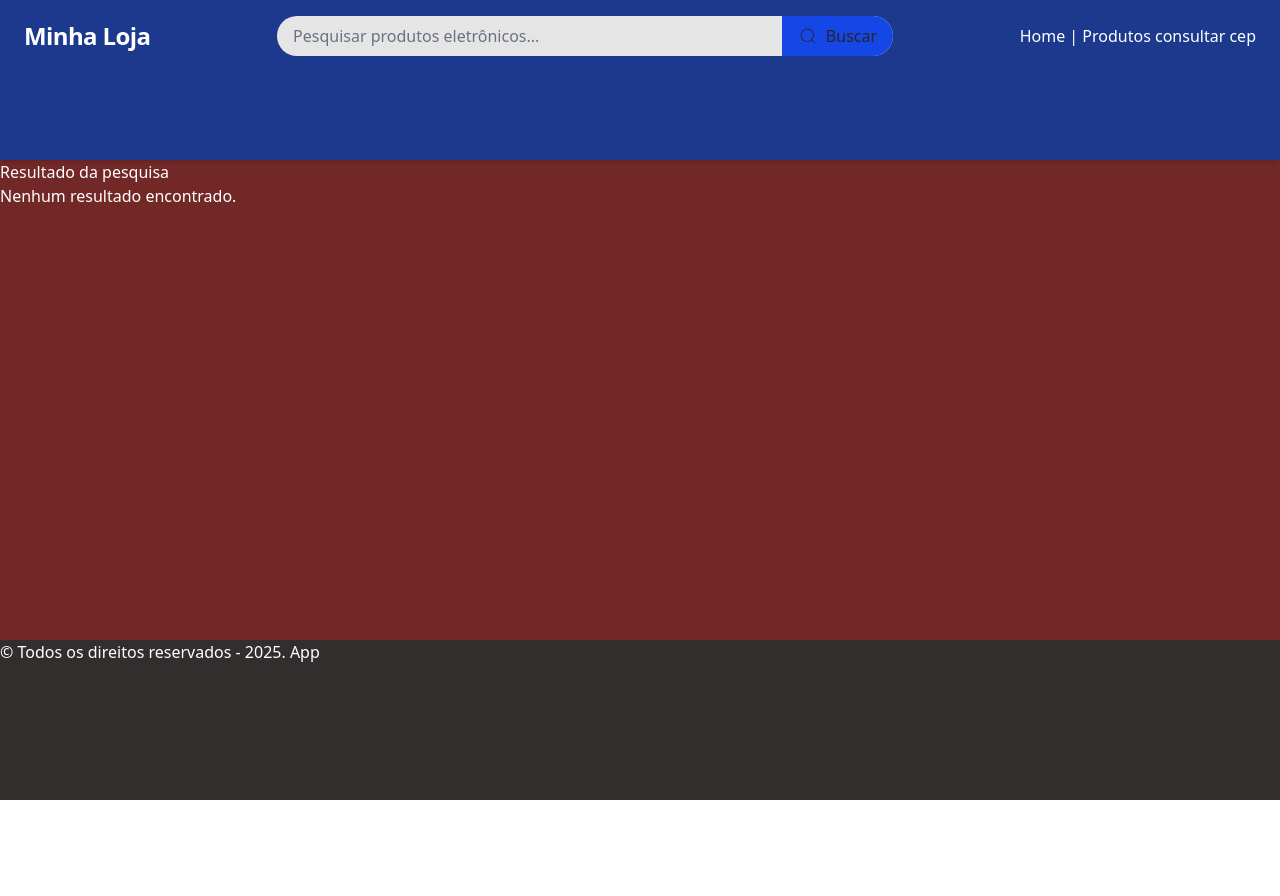
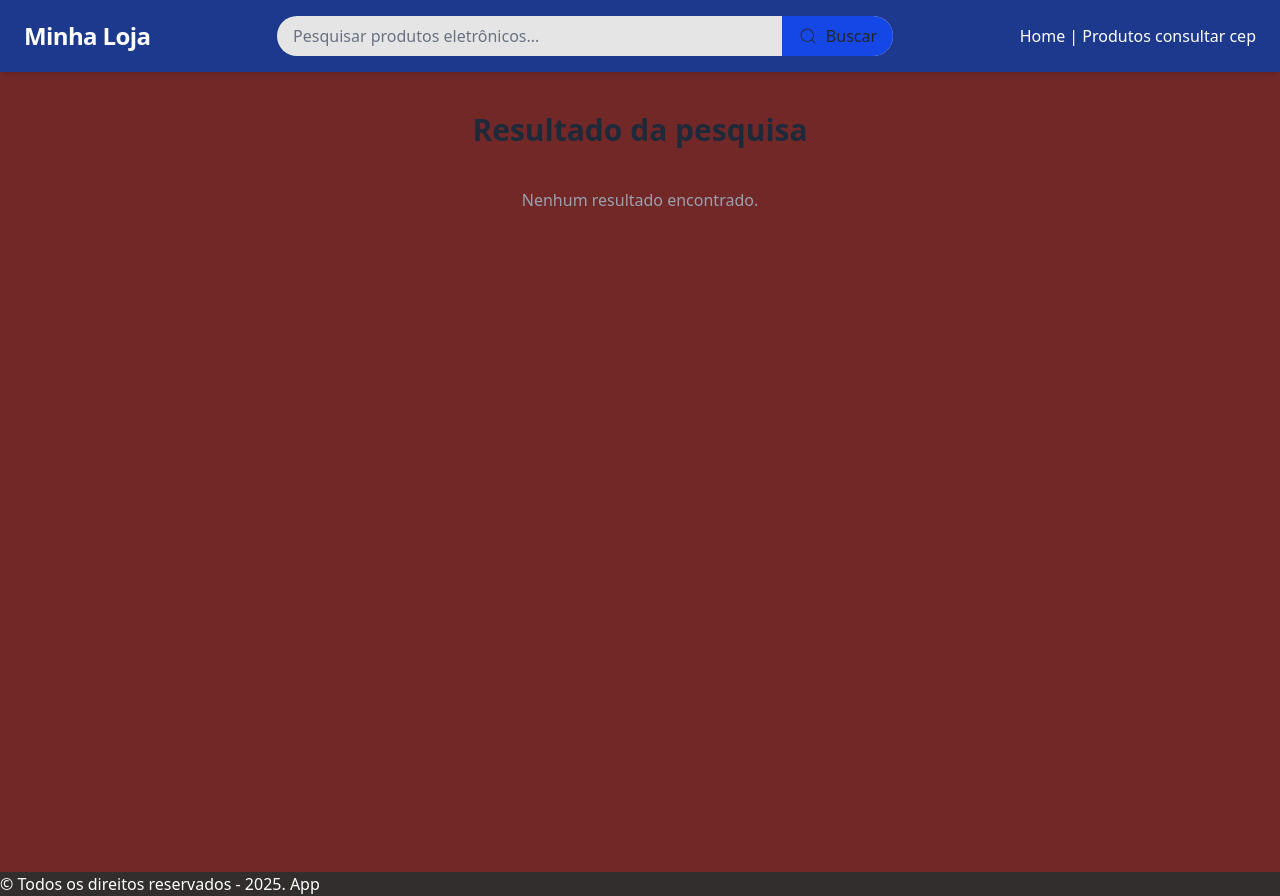
Before and after one commit to 1TDSPF-25/sistema-flow, a React (Vite) app in the folder sistema-flow/: page / in a window 1280 px wide. Before the commit the page ends 800 px from the top, so only its background shows below. Built offline with nearby package versions, Linux system fonts and the light colour scheme; data requests are answered from the project's data file.

Commit message:
feat: adicionando estilização para o resultado da busca de produtos

```diff
--- a/sistema-flow/src/routes/Home/index.tsx
+++ b/sistema-flow/src/routes/Home/index.tsx
@@ -29,18 +29,34 @@ export default function Home() {
   }, [produtos]);
 
   return (
-    <main>
-      <h2>Resultado da pesquisa</h2>
+    <main className="min-h-screen bg-gray-50 px-6 py-10">
+      <h2 className="text-3xl font-bold text-gray-800 mb-6 text-center">
+        Resultado da pesquisa
+      </h2>
+
       {resultado.length > 0 ? (
-        <ul>
+        <div className="grid grid-cols-1 sm:grid-cols-2 md:grid-cols-3 lg:grid-cols-4 gap-6">
           {resultado.map((p) => (
-            <li key={p.id}>
-              {p.nome} — R$ {p.preco}
-            </li>
+            <div
+              key={p.id}
+              className="bg-white rounded-2xl shadow-lg p-6 flex flex-col justify-between hover:shadow-xl transition-shadow duration-200"
+            >
+              {/* Nome do produto */}
+              <h3 className="text-lg font-semibold text-gray-800 mb-2 truncate">
+                {p.nome}
+              </h3>
+
+              {/* Preço */}
+              <span className="text-green-500 font-bold text-lg">
+                R$ {Number(p.preco).toFixed(2)}
+              </span>
+            </div>
           ))}
-        </ul>
+        </div>
       ) : (
-        <p>Nenhum resultado encontrado.</p>
+        <p className="text-center text-gray-400 mt-10">
+          Nenhum resultado encontrado.
+        </p>
       )}
     </main>
   );
```
